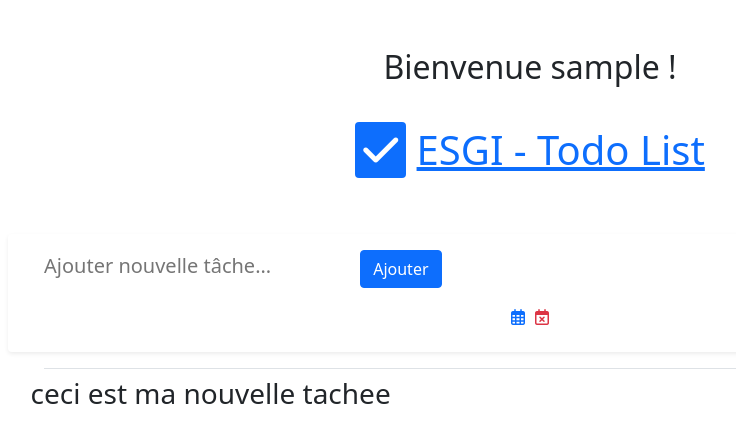
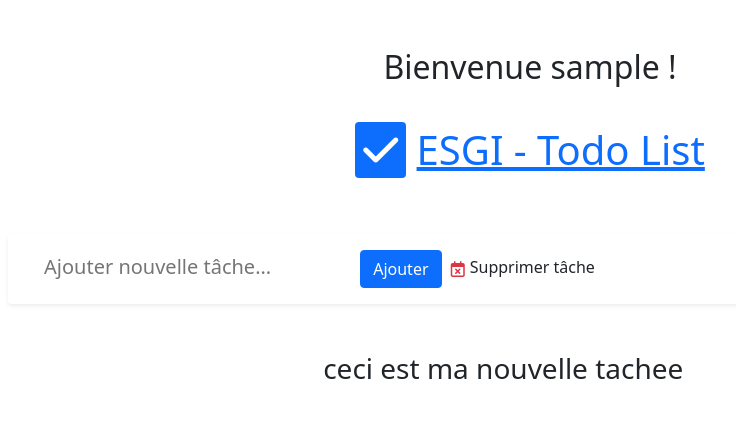
Before and after one commit to aurmtn/Projet-transverse-ToDoList, a PHP site: page /home.php in a window 1280 px wide. Shown: the top 443 px of the page, without its empty margins (110-846 px from the left). Run offline with PHP 8.4, Linux system fonts and the light colour scheme; the visitor is signed in with stand-in values (Sample User, id 1); data comes from the database, SQL or seed files in the repository; some libraries are stand-ins or nearby versions.

Commit message:
Suppression des filtres, ajt btn suppr tache
En attente du php pour liaison BDD

```diff
--- a/connexion inscription/home/assets/home.css
+++ b/connexion inscription/home/assets/home.css
@@ -24,6 +24,7 @@
     margin-left: -6%;
     margin-bottom: 15%;
 }
+
 
 .add-todo-input,
 .edit-todo-input {
--- a/connexion inscription/home/home.php
+++ b/connexion inscription/home/home.php
@@ -40,6 +40,8 @@
                         <!-- <div class="col"> -->
                         <input class="form-control-lg border-0 add-todo-input bg-transparent rounded" type="text" placeholder="Ajouter nouvelle tâche..." name="nouvelletache">
                         <button type="submit" class="btn btn-primary" name="submit">Ajouter</button>
+                        <i class="fa far far fa-calendar-times-o my-2 px-1 text-danger btn clear-due-date-button d-done" data-toggle="tooltip" data-placement="bottom" title="Supprimer tâche"></i>Supprimer tâche
+
                         <!-- </div> -->
                     </form>
 
@@ -56,12 +58,10 @@
                     <!-- =============================================================================================================================================================================== -->
 
                     <div class="col-auto m-0 px-2 d-flex align-items-center">
-                        <label class="text-secondary my-2 p-0 px-1 view-opt label due-date-label d-none">Date de
+                        <label class="text-secondary my-3 p-0 px-1 view-opt label due-date-label d-none">Date de
                             de rendu non définie</label>
-                        <i class="fa fa-calendar my-2 px-1 text-primary btn due-date-button" data-toggle="tooltip" data-placement="bottom" title="Définir une date de rendu"></i>
-                        <i class="fa far far fa-calendar-times-o my-2 px-1 text-danger btn clear-due-date-button d-done" data-toggle="tooltip" data-placement="bottom" title="Supprimer date limite"></i>
                     </div>
-                    <i class="fa far fa-calendar my-2 px-1 text-danger btn clear-due-date-button d-none" data-toggle="tooltip" data-placement="bottom" title="Effacer la date limite"></i>
+
                 </div>
 
                 <!-- =============================================================================================================================================================================== -->
@@ -93,69 +93,28 @@
 
                 ?>
                 <!-- =============================================================================================================================================================================== -->
-                <!--
-                <form class="lestaches" action="taches.php" method="POST">
-                        <button type="button" class="btn btn-primary">Ajouter</button>     -->
-                <!-- <div class="col-auto px-0 mx-0 mr-2"> -->
 
-                <!-- Fonction pour ajouter une nouvelle tâche -->
-                <!-- <button type="button" class="btn btn-primary" onclick="ajouter()">Ajouter</button> -->
 
-                <!-- <div id="Menu">
-                             Menu des tâches
-                            <u>Importance</u>
-                        </div> -->
-
-                <!-- </div> -->
-                <!-- </form> -->
-
-                <!-- </div>
-        </div>
-    </div> -->
-                <div class="p-2 mx-4 border-black-25 border-bottom"></div>
-                <!-- Séléction des options  -->
-                <!-- <div class="row m-1 p-3 px-5 justify-content-end">
-                    <div class="col-auto d-flex align-items-center">
-                        <label class="text-secondary my-2 pr-2 view-opt-label">Filtres</label>
-                        <select class="custom-select custom-select-sm btn my-2">
-                            <option value="all" selected>Tout</option>
-                            <option value="completed">Complétées</option>
-                            <option value="active">En cours</option>
-                            <option value="has-due-date">A une date limite</option>
-                        </select>
-                    </div>
-                    <div class="col-auto d-flex align-items-center px-1 pr-3">
-                        <label class="text-secondary my-2 pr-2 view-opt-label">Trier</label>
-                        <select class="custom-select custom-select-sm btn my-2">
-                            <option value="added-date-asc" selected>Date d'ajout</option>
-                            <option value="due-date-desc">Date limite</option>
-                        </select>
-                        <i class="fa fa fa-sort-amount-asc text-info btn mx-0 px-0 pl-1" data-toggle="tooltip" data-placement="bottom" title="Croissant"></i>
-                        <i class="fa fa fa-sort-amount-desc text-info btn mx-0 px-0 pl-1 d-none" data-toggle="tooltip" data-placement="bottom" title="Décroissant"></i>
-                    </div>
-                </div> -->
                 <!-- Liste des tâches à faire -->
                 <div class="row mx-1 px-5 pb-3 w-80">
                     <div class="col mx-auto">
                         <!-- Tâche n°1 -->
-                        <div class="row px-3 align-items-center todo-item rounded">
+                        <!-- <div class="row px-3 align-items-center todo-item rounded">
                             <div class="col-auto m-1 p-0 d-flex align-items-center">
                                 <h2 class="m-0 p-0">
                                     <i class="fa fa-square-o text-primary btn m-0 p-0 d-none" data-toggle="tooltip" data-placement="bottom" title="Noter comme fait"></i>
                                 </h2>
                             </div>
-                        </div>
+                        </div> -->
                         <!-- <div class="col-auto m-1 p-0 todo-actions">
                     <div class="row d-flex align-items-center justify-content-end">
                         <h5 class="m-0 p-0 px-2">
                             <i class="fa fa-pencil text-info btn m-0 p-0" data-toggle="tooltip" data-placement="bottom"
-                                title="Modifier tâche"></i>
-                        </h5>
-                        <h5 class="m-0 p-0 px-2">
-                            <i class="fa fa-trash-o text-danger btn m-0 p-0" data-toggle="tooltip"
-                                data-placement="bottom" title="Supprimer tâche"></i> -->
+                                title="Modifier tâche"></i> -->
                         <!-- </h5>
-                    </div> -->
+
+                        </h5> -->
+                    <!-- </div> -->
                     <!-- <div class="row todo-created-info">
             <div class="col-auto d-flex align-items-center pr-2">
                 <i class="fa fa-info-circle my-2 px-2 text-black-50 btn" data-toggle="tooltip" data-placement="bottom" title="Date de création" data-original-title="Date de création"></i>
@@ -177,7 +136,7 @@
                     $rows = $stm->fetchAll(PDO::FETCH_NUM);
 
                     foreach ($rows as $row) {
-                        echo ("<left><h3>$row[0]</h3></left>");
+                        echo ("<br><br><center><h3>$row[0]</h3></center><br>");
                     }
 
                     ?>
@@ -185,4 +144,4 @@
                     <!-- =============================================================================================================================================================================== -->
 
 
-                    <!-- Tâche n°2 -->
+                        <!-- Tâche n°2 -->
```
